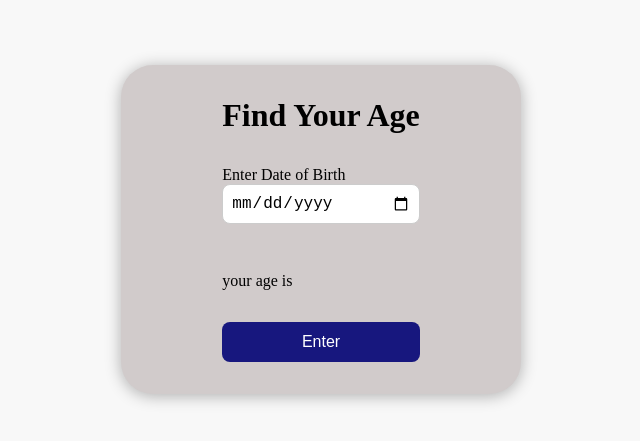
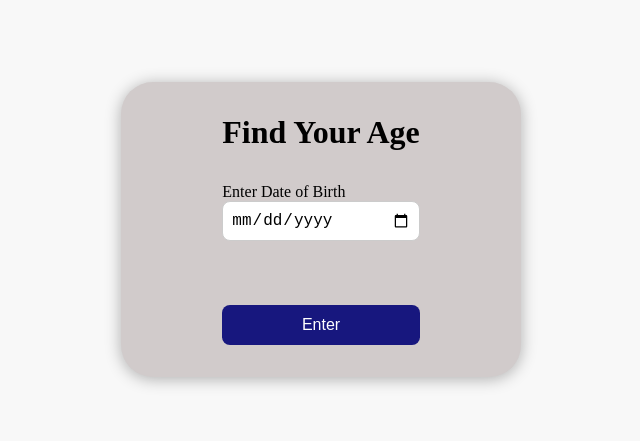
Before and after one commit to MuhammadAwais331/codeAlpha-age-calculator, a plain HTML site: page index.html in a window 1280 px wide. Shown: the part 171-612 px from the top of the page, without its empty margins (319-959 px from the left). Drawn offline with Linux system fonts and the light colour scheme.

Commit message:
Update index.html

```diff
--- a/index.html
+++ b/index.html
@@ -18,7 +18,7 @@
             </div>
 
             <div class="class">
-                <p id="p2">your age is </p>
+                <p id="p2"></p>
             </div>
             <button id="btn">Enter</button>
         </div>
```
